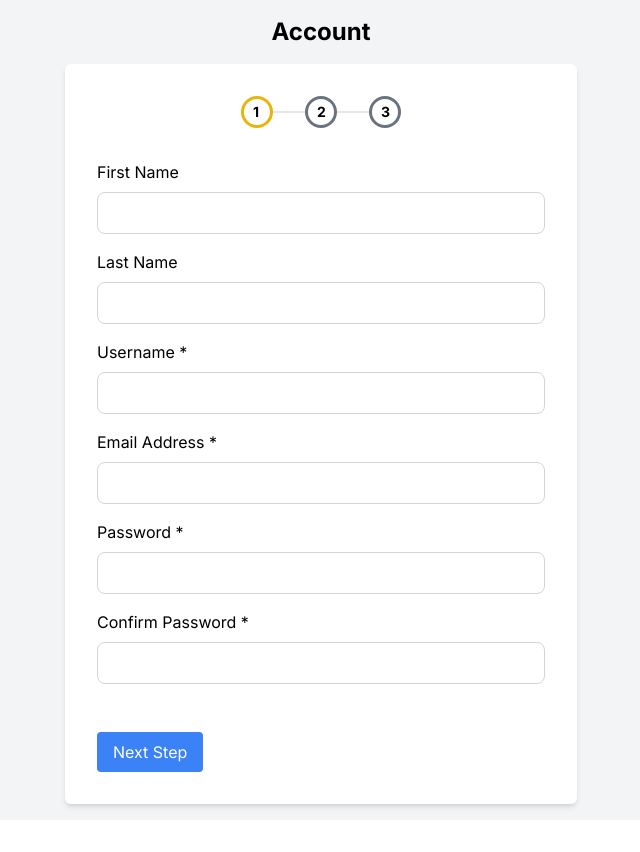
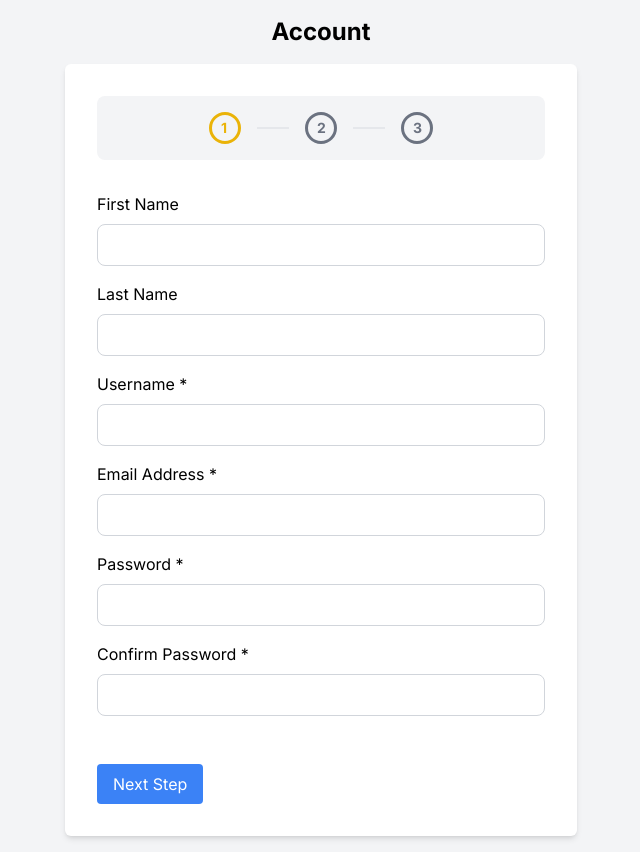
Before and after one commit to cheesecoke/bryt-challenge, a Next.js app: page / in a window 1280 px wide. Shown: the whole page, without its empty margins (319-959 px from the left). Before the commit the page ends 820 px from the top, so only its background shows below. Built offline with nearby package versions, Linux system fonts and the light colour scheme.

Commit message:
Progressbar style clean up

```diff
--- a/src/app/components/ProgressBar.tsx
+++ b/src/app/components/ProgressBar.tsx
@@ -13,20 +13,22 @@ const steps = [
 
 const ProgressBar: React.FC<ProgressBarProps> = ({ currentStep }) => {
   return (
-    <div className="flex items-center justify-center mb-8">
+    <div className="flex items-center justify-center mb-8 bg-gray-100 w-full rounded-lg">
       {steps.map((step, index) => (
         <div key={step.id} className="flex items-center relative">
-          <span className="absolute left-3 text-sm font-bold">
-            {index + 1}
-          </span>
+          <div className={`absolute left-7 text-sm font-bold ${
+              currentStep === index ? "text-yellow-500" : "text-gray-500"
+            }`}>
+            {step.id}
+          </div>
           <FontAwesomeIcon
-            icon={farCircle} // Using the regular (outlined) icon
-            className={`w-8 h-8 ${
+            icon={farCircle}
+            className={`w-8 h-8 m-4 ${
               currentStep === index ? "text-yellow-500" : "text-gray-500"
             }`}
           />
 
-          {index < steps.length - 1 && <hr className="w-8 border-t-2" />}
+          {index < steps.length - 1 && <hr className="w-8 border-t-2 border-color-gray-500" />}
         </div>
       ))}
     </div>
--- a/src/app/components/StepForm.tsx
+++ b/src/app/components/StepForm.tsx
@@ -118,7 +118,7 @@ export default function StepForm() {
 
   return (
     <>
-      <h1 className="text-2xl font-bold mb-4">{headers[currentStepIndex]}</h1>{" "}
+      <h1 className="text-2xl font-bold mb-4">{headers[currentStepIndex]}</h1>
       <form
         onSubmit={handleSubmit}
         className="w-full max-w-lg mx-auto p-8 bg-white rounded-md shadow-md"
```
